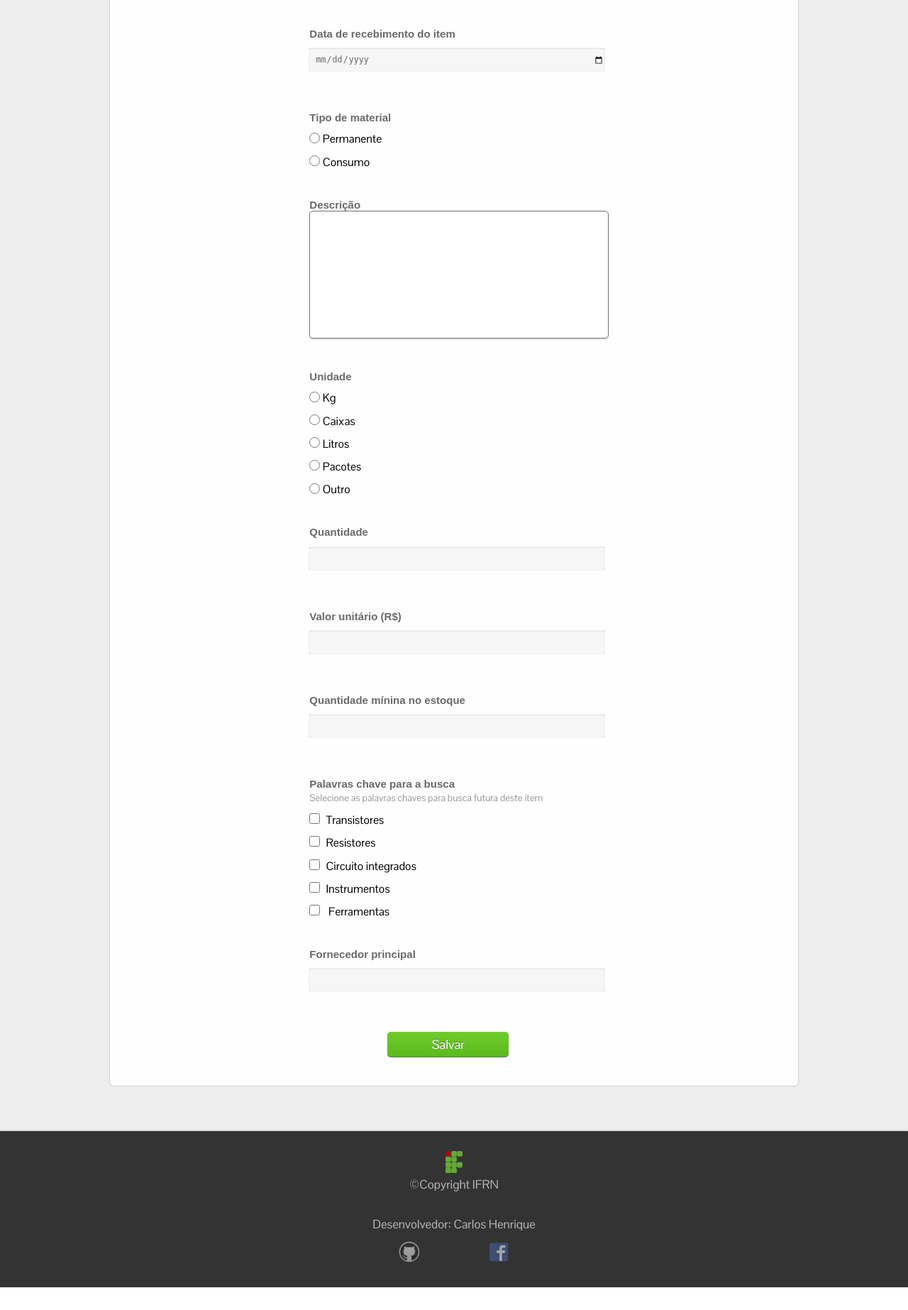
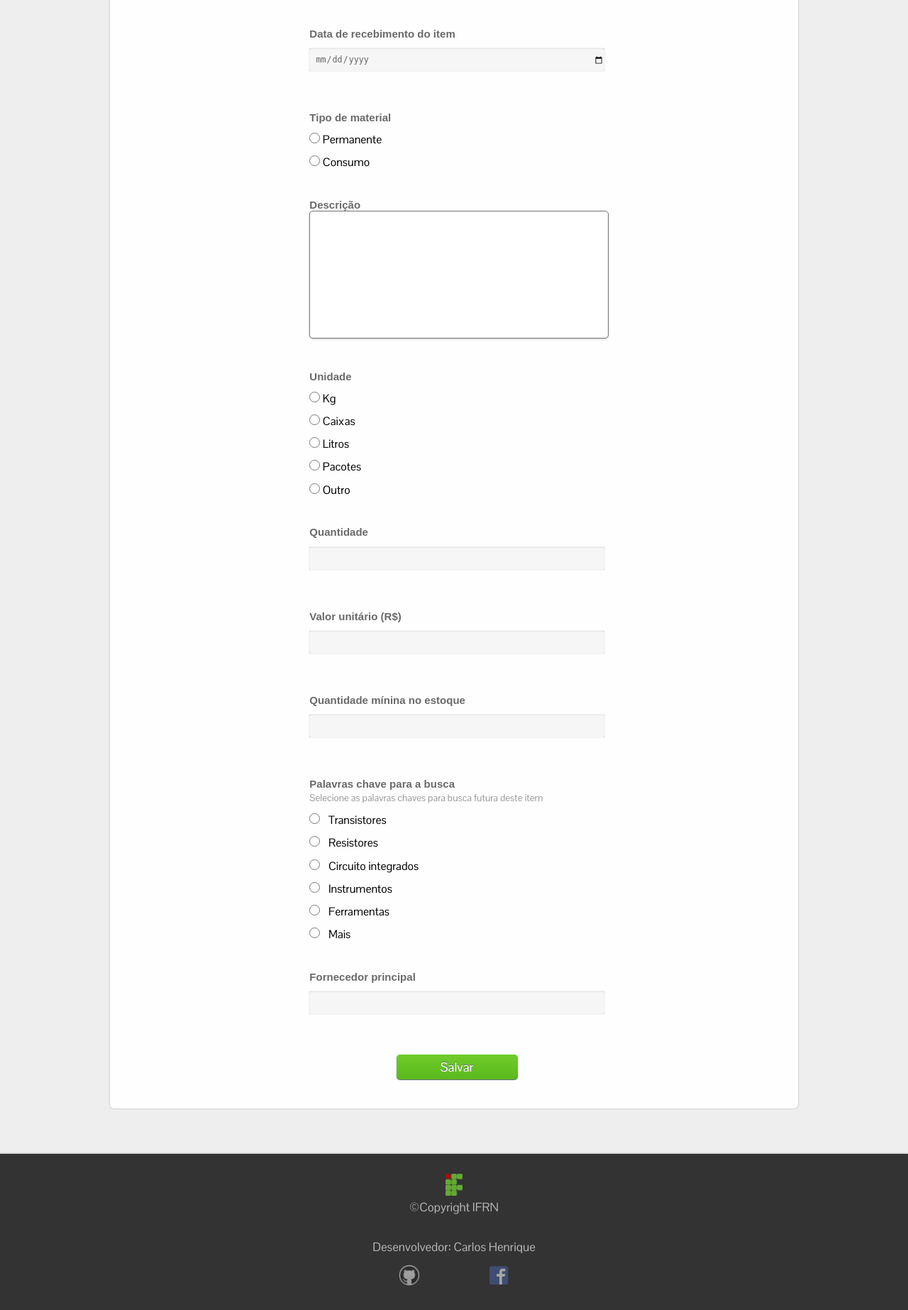
Before and after one commit to Karth/Lab-Control, a PHP site: page /pages/perfil/novo_cadastro.php in a window 1280 px wide. Shown: the part 390-2236 px from the top of the page at 71% size. Before the commit the page ends 2204 px from the top, so only its background shows below. Run offline with PHP 8.4, Linux system fonts and the light colour scheme; the visitor is signed in with stand-in values (Sample User, id 1).

Commit message:
CRUD almost done... and cadastre its working...

```diff
--- a/css/style.css
+++ b/css/style.css
@@ -53,13 +53,11 @@ height: 400px;
 
 #paper1{
 	background-color: #FCFCFC;
-<<<<<<< HEAD
 	width: 390px;
 	height: 410px;
-=======
 	width: 370px;
 	height: 390px;
->>>>>>> 20a14015f775108618330575896815e1d42c0bee
+
 	position: absolute;
 	z-index: 2;
 	margin-top: 6%;
--- a/css/style_profile.css
+++ b/css/style_profile.css
@@ -244,16 +244,13 @@ li:hover #sub_menu_c{
 }
 .user_details:focus{
 	background-color: #FFF;
-<<<<<<< HEAD
 	-webkit-box-shadow: 0 0 4px #0B0;
     -moz-box-shadow: 0 0 4px #0B0;
 	box-shadow: 0 0 4px #0B0;
-=======
 	-webkit-box-shadow: 0 0 4px #0D0;
-    	-moz-box-shadow: 0 0 4px #0D0;
+    -moz-box-shadow: 0 0 4px #0D0;
 	box-shadow: 0 0 4px #0D0;
 
->>>>>>> 20a14015f775108618330575896815e1d42c0bee
 }
 .btn{
 	background-image: linear-gradient(#70CC2A,#5AB91D);
@@ -267,7 +264,7 @@ li:hover #sub_menu_c{
 	text-shadow: 0 -1px #666;
 	margin-top: 10%;
 	margin-bottom: 10%;
-    margin-left: 27%;
+    margin-left: 2%;
 	-webkit-box-shadow: 0 1px 1px #687;
 	-moz-box-shadow:  0 1px 1px #687;
 	box-shadow:  0 1px 1px #566;
@@ -442,3 +439,11 @@ li:hover #sub_menu_c{
     -moz-box-shadow: 0 0 4px #0B0;
 	box-shadow: 0 0 4px #0B0;
 }
+
+
+#cadastre-btn{
+	margin-left: 30%;
+}
+
+
+/* === StyleSheet Cadastros  === */
--- a/index.php
+++ b/index.php
@@ -10,9 +10,9 @@
         <p id="title">LabControl</p>
          <div id='content_login'>
           <div id="paper1"></div><div id="paper2"></div>
-           <form id="form_login" action="php/validate.php" method="post" >
-               <img src="imgs/user.png" id="img_login">
-            <input type="text" class="txt_field" id="matricula" name="matricula" placeholder="Matricula" required autofocus>
+           <form id="form_login" action="php/functions.php?function=r" method="post" >
+            <img src="imgs/user.png" id="img_login">
+             <input type="text" class="txt_field" id="matricula" name="matricula" placeholder="Matricula" required autofocus>
             <input type="password" class="txt_field" id="senha" name="senha" placeholder="Senha" required>
             <a href="#">Esqueceu sua senha?</a><br>
             <input type="submit" id="bt-login" value="Entrar">
--- a/js/jquery/jarvis.js
+++ b/js/jquery/jarvis.js
@@ -1,30 +1,43 @@
 /* Java Script file */
 
-$(document).ready( function(){
-   $("#other_unit").fadeOut(10);
-
-   $("#other").change(function(){
-   $("#other_unit").fadeIn(500);
+$(document).ready(function() {
+   /* Code for fadeIn and fadeOut the (other unit input) */
+   $("#other_unit").fadeOut(1);
+   $("#other").change(function() {
+      $("#other_unit").fadeIn(1000);
    });
-
-   $("#kg").change(function(){
-   $("#other_unit").fadeOut(500);
+   $("#kg").change(function() {
+      $("#other_unit").fadeOut(1000);
    });
-
-   $("#box").change(function(){
-   $("#other_unit").fadeOut(500);
+   $("#box").change(function() {
+      $("#other_unit").fadeOut(1000);
    });
-
-   $("#liter").change(function(){
-   $("#other_unit").fadeOut(500);
+   $("#liter").change(function() {
+      $("#other_unit").fadeOut(1000);
    });
-
-   $("#package").change(function(){
-   $("#other_unit").fadeOut(500);
+   $("#package").change(function() {
+      $("#other_unit").fadeOut(1000);
+   });
+   /* Code for fadeIn and fadeOut the (more key-words input)  */
+   $("#more").fadeOut(1);
+   $("#Mais").change(function() {
+      $("#more").fadeIn(1000);
+   });
+   $("#Transistor").change(function() {
+      $("#more").fadeOut(1000);
+   });
+   $("#Resistores").change(function() {
+      $("#more").fadeOut(1000);
+   });
+   $("#Circuito_integrados").change(function() {
+      $("#more").fadeOut(1000);
+   });
+   $("#Ferramentas").change(function() {
+      $("#more").fadeOut(1000);
    });
 
 });
 
 function new_pass() {
-	window.location=('new_pass.php');
+   window.location = ('new_pass.php');
 }
--- a/pages/perfil/cadastros.php
+++ b/pages/perfil/cadastros.php
@@ -34,10 +34,10 @@
 
  <div id="content_profile">
  <p id="title_page">Listagem de itens cadastrados</p>
-   <!-- Content here... -->
+  <table id="itens_table">
+
+  </table>
 </div>
-
-
 <div id="footer_profile">
         <a href="http://portal.ifrn.edu.br/" target="_blank"><img id="icon_if" src="../../imgs/IFRN_Logo.png"></a>
         <p id="copyright">©Copyright IFRN <br></p>
--- a/pages/perfil/novo_cadastro.php
+++ b/pages/perfil/novo_cadastro.php
@@ -33,86 +33,67 @@
 <li><a href="../../php/logout.php">Sair</a></li>
 </ul>
 </div>
-
 <div id="content_profile">
  <p id="title_page">Cadastre um novo item agora</p>
 
-
-
-
-
-
-
-
-
-
-
-
-
-
-
- <form method="post" action="" id="form_cadastre">
-
+ <form method="post" action="../../php/functions.php?function=c" id="form_cadastre">
        <p>Data de recebimento do item</p>
        <input class="input-text" name="date" type="date" required>
-
-
        <p>Tipo de material</p>
-
         <input type="radio" name="iten-type" value="Permanente" id="radio_permanente" class="input-radio"required>
-    <span>Permanente</span>
+        <label for="radio_permanente">Permanente</labe>
         <br>
         <input type="radio" name="iten-type" value="Consumo" id="radio_consumo" class="input-radio" require>
-    <span>Consumo</span>
-
-
+        <label for="radio_consumo">Consumo</label>
        <p>Descrição</p>
        <textarea name="description" id="description" ></textarea>
-
        <p>Unidade</p>
         <input type="radio" name="iten-unit" value="kg" id="kg" class="input-radio"required>
-    Kg
+        <label for="kg">Kg</label>
         <br>
         <input type="radio" name="iten-unit" value="caixas" id="box" class="input-radio" require>
-    Caixas
+        <label for="box">Caixas</label>
         <br>
         <input type="radio" name="iten-unit" value="litros" id="liter" class="input-radio"required>
-    Litros
+        <label for="liter">Litros</label>
         <br>
         <input type="radio" name="iten-unit" value="pacotes" id="package" class="input-radio" require>
-    Pacotes
+        <label for="package">Pacotes</label>
         <br>
         <input type="radio" name="iten-unit" value="outro" id="other" class="input-radio" required>
-    Outro
+        <label for="other">Outro</label>
         <input type="text" name="other_unit" id="other_unit" class="input-text" placeholder="Digite outra unidade" require>
-
         <p>Quantidade</p>
         <input id="amount" name="amount" class="input-text" type="text" required>
-
         <p>Valor unitário (R$)</p>
         <input id="unit-cost" name="unit-cost" class="input-text" type="text" required>
-
         <p>Quantidade mínina no estoque</p>
         <input id="min-amount" name="min-amount" class="input-text" type="text" requited>
-
         <p>Palavras chave para a busca</p>
         <span id="legend">Selecione as palavras chaves para busca futura deste item</span>
         <br>
-    <input type="checkbox" name="key-words" value="Transistor" id="Transistor" class="input-check" ><span class="key-words">Transistores</span>
+        <input type="radio" name="key-words" value="Transistor" id="Transistor" class="input-check" >
+        <label class="key-words" for="Transistor">Transistores</label>
         <br>
-    <input type="checkbox" name="key-words" value="Resistores" id="Resistores" class="input-check" ><span class="key-words">Resistores</span>
+        <input type="radio" name="key-words" value="Resistores" id="Resistores" class="input-check" >
+        <label class="key-words" for="Resistores">Resistores</label>
         <br>
-    <input type="checkbox" name="key-words" value="Circuito integrados" id="Circuito_integrados" class="input-check" ><span class="key-words">Circuito integrados</span>
+        <input type="radio" name="key-words" value="Circuito integrados" id="Circuito_integrados" class="input-check" >
+        <label class="key-words" for="Circuito_integrados">Circuito integrados</label>
         <br>
-    <input type="checkbox" name="key-words" value="Instrumentos" id="Instrumentos" class="input-check" ><span class="key-words">Instrumentos</span>
+        <input type="radio" name="key-words" value="Instrumentos" id="Instrumentos" class="input-check" >   <label class="key-words" for="Instrumentos">Instrumentos</label>
         <br>
-    <input type="checkbox" name="key-words" value="Ferramentas" id="Ferramentas" class="input-check">
-     <span class="key-words">Ferramentas</span>
+        <input type="radio" name="key-words" value="Ferramentas" id="Ferramentas" class="input-check">
+        <label class="key-words" for="Ferramentas">Ferramentas</label>
         <br>
+        <input type="radio" name="key-words" id="Mais" value="mais" class="input-check">
+        <label class="key-words" for="Mais">Mais</label>
+        <input type="text" name="more" id="more" class="input-text" placeholder="Digite outra opção de palavra chave..." >
+
 
         <p>Fornecedor principal</p>
         <input type="text" name="provider" class="input-text" required>
-    <input class="btn" type="submit" value="Salvar">
+        <input class="btn" type="submit" id="cadastre-btn" value="Salvar">
  </form>
 </div>
  <div id="footer_profile">
```
Also changed, not shown: php/functions.php (added, +60 -0 lines), php/validate.php (deleted, +0 -37 lines), README.md, pages/perfil/perfil.php (indentation only). Lines whose indentation alone changed are shown as unchanged.
